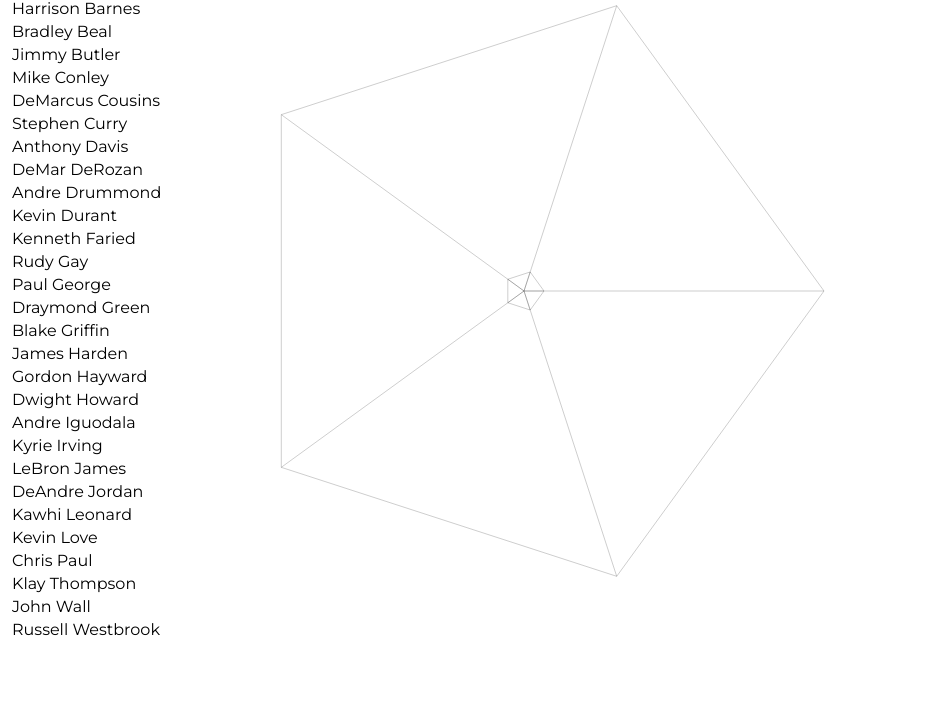
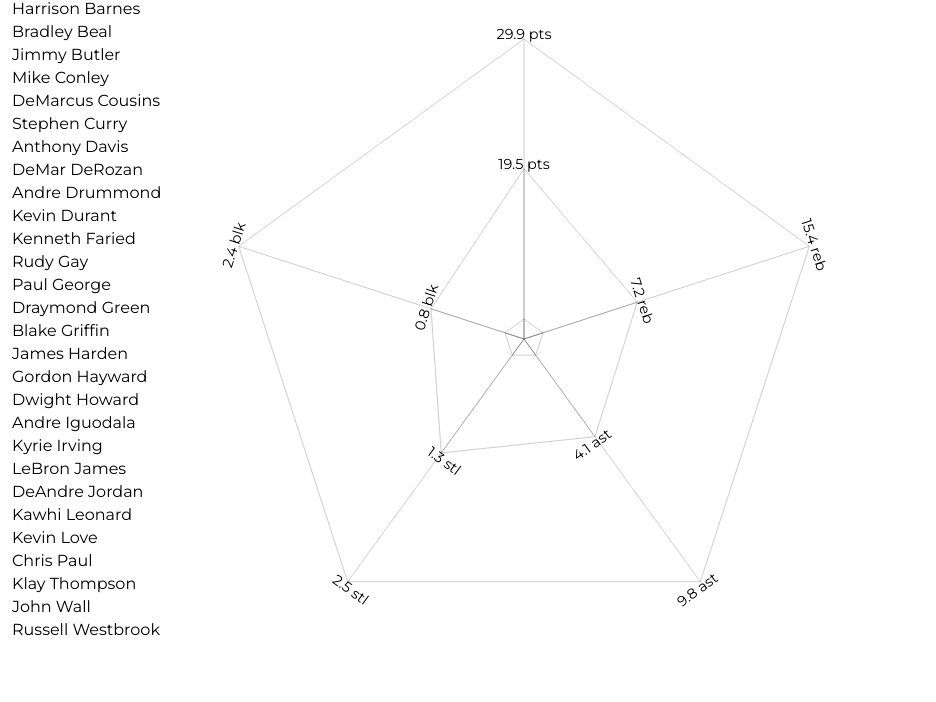
Before and after one commit to cpgruber/olympic-star-chart, a plain HTML site: page index.html in a window 1280 px wide. Shown: the part 98-800 px from the top of the page, without its empty margins (0-936 px from the left). Drawn offline with nearby package versions, Linux system fonts and the light colour scheme.

Commit message:
finished for now

```diff
--- a/app.js
+++ b/app.js
@@ -19,6 +19,7 @@ var star = {
     return 350+scale(val)*Math.sin(angle*2*Math.PI);
   },
   getCoords: function(val, angle, idx){
+    var angle = angle-0.25;//-0.25 makes the star point upward
     return "L "+this.getXoffset(val,angle,idx)+" "+this.getYoffset(val,angle,idx)
   },
   makeScales: function(extents){
@@ -38,27 +39,53 @@ var star = {
       d3.extent(data, function(d){return +d.blocks_mean})
     ]
   },
-  makeGuides: function(min,max){
+  getDataMeans: function(data){
+    return [
+      d3.mean(data, function(d){return +d.points_mean}),
+      d3.mean(data, function(d){return +d.rebounds_mean}),
+      d3.mean(data, function(d){return +d.assists_mean}),
+      d3.mean(data, function(d){return +d.steals_mean}),
+      d3.mean(data, function(d){return +d.blocks_mean})
+    ]
+  },
+  makeGuides: function(min,max,mean){
     var self = this;
-    d3.select(".star").selectAll(".min").data(min).enter().append("path").attr("class","min")
+    var stats = ["pts","reb","ast","stl","blk"]
+    var guides = d3.select(".star").append("g").attr("class","guides");
+    var guide = guides.selectAll("guide").data([min,max,mean]).enter().append("g")
+      .attr("class",function(d,i){
+        var type = (i==0)?"min":(i==1)?"max":"mean";
+        return "guide "+type;
+      });
+    guide.selectAll("path").data(function(d){return d}).enter().append("path")
       .attr("d",function(d,i){
-        var pct = i/min.length;
-        var next = (i==min.length-1)?0:i+1;
-        var nextPct = next/min.length;
-        return "M 350 350 "+self.getCoords(d,pct,i)+" "+self.getCoords(min[next],nextPct,next)
+        var datum = d3.select(this.parentNode).datum();
+        var pct = i/datum.length;
+        var next = (i==datum.length-1)?0:i+1;
+        var nextPct = next/datum.length;
+        return "M 350 350 "+self.getCoords(d,pct,i)+" "+self.getCoords(datum[next],nextPct,next)
       })
       .style("stroke","black").style("fill","none")
       .style("stroke-width",0.2)
 
-    d3.select(".star").selectAll(".max").data(max).enter().append("path").attr("class","max")
-      .attr("d",function(d,i){
-        var pct = i/max.length;
-        var next = (i==max.length-1)?0:i+1;
-        var nextPct = next/max.length;
-        return "M 350 350 "+self.getCoords(d,pct,i)+" "+self.getCoords(max[next],nextPct,next)
+    guides.selectAll(":not(.min)").selectAll("text").data(function(d){return d}).enter().append("text")
+      .attr("transform", function(d,i){
+        var datum = d3.select(this.parentNode).datum();
+        var pct = (i/datum.length)-0.25;
+        var rotate = (i==2||i==3)?360/datum.length*i+180:360/datum.length*i;
+        var xOff = self.getXoffset(d,pct,i);
+        var yOff = self.getYoffset(d,pct,i);
+        yOff += (i==2||i==3)?12:0;
+        return "translate("+xOff+","+yOff+")rotate("+rotate+")";
       })
-      .style("stroke","black").style("fill","none")
-      .style("stroke-width",0.2)
+      .text(function(d,i){
+        return d3.round(d,1)+" "+stats[i];
+      })
+      .attr('text-anchor', function(d,i){
+        var anchor = "middle"
+        return anchor;
+      })
+      .style("font-size","0.9em")
   },
   updateChart: function(data){
     var self = this;
@@ -80,7 +107,7 @@ var star = {
         var nextPct = next/dt.length;
         return "M 350 350 "+self.getCoords(d,pct,i)+" "+self.getCoords(dt[next],nextPct,next)
       })
-      .style("stroke","black").style("fill","none")
+      .style("stroke","none").style("fill","rgba(0,255,255,0.2)")
 
     selection.exit().remove();
   },
@@ -99,7 +126,9 @@ var star = {
       self.makeScales(extents);
       var min = extents.map(function(d){return d[0]})
       var max = extents.map(function(d){return d[1]})
-      self.makeGuides(min,max);
+      var mean = self.getDataMeans(data);
+
+      self.makeGuides(min,max,mean);
       var names = d3.select(".names").selectAll(".name").data(data).enter().append("div")
         .attr("class", "name").text(function(d){return d.player})
       self.bindInteraction();
--- a/index.html
+++ b/index.html
@@ -10,7 +10,8 @@
   <h1>2016 Olympic team</h1>
   <div class='names'></div>
   <div class='svg-container'>
-    <h2 class='player'></h2>
+    <h2 class='player'>Hover a name</h2>
+    <p>*team average in center</p>
   </div>
   <script src="app.js"></script>
 </body>
--- a/style.css
+++ b/style.css
@@ -20,6 +20,9 @@
   vertical-align: middle;
   float:left;
 }
+p{
+  text-align: right;
+}
 .player{
   text-align:center;
 }
```
